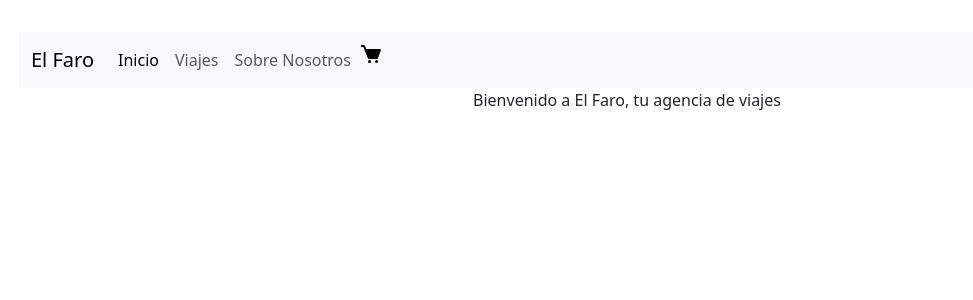
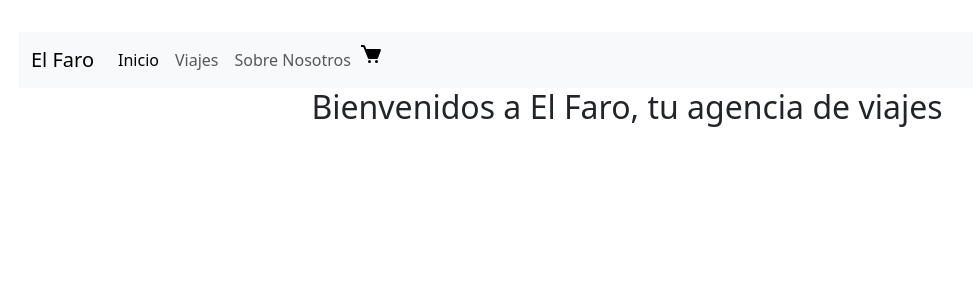
Before and after one commit to CasJuan/coderReact, a React (Vite) app: page / in a window 1280 px wide. Shown: the top 300 px of the page, without its empty margins (13-986 px from the left). Built offline with nearby package versions, Linux system fonts and the light colour scheme.

Commit message:
[add] msj de itemList

```diff
--- a/src/App.jsx
+++ b/src/App.jsx
@@ -1,15 +1,14 @@
 import './App.css'
+import  Navbar  from "./components/Navbar";
 import ItemListContainer from './components/ItemListContainer';
-import  Navbar  from "./components/Navbar";
+
 
 function App() {
-
-  const titulo = "Bienvenido a El Faro, tu agencia de viajes";
 
   return (
     <>
         <Navbar/>
-        <ItemListContainer titulo={titulo}/>
+        <ItemListContainer msj={'Bienvenidos a El Faro, tu agencia de viajes'} />
     </>
   )
 }
--- a/src/components/ItemListContainer.jsx
+++ b/src/components/ItemListContainer.jsx
@@ -1,7 +1,7 @@
-const ItemListContainer = ({titulo}) => {
+const ItemListContainer = ({msj}) => {
   return (
     <div>
-        {titulo}
+        <h2>{msj}</h2>
     </div>
   )
 };
```
